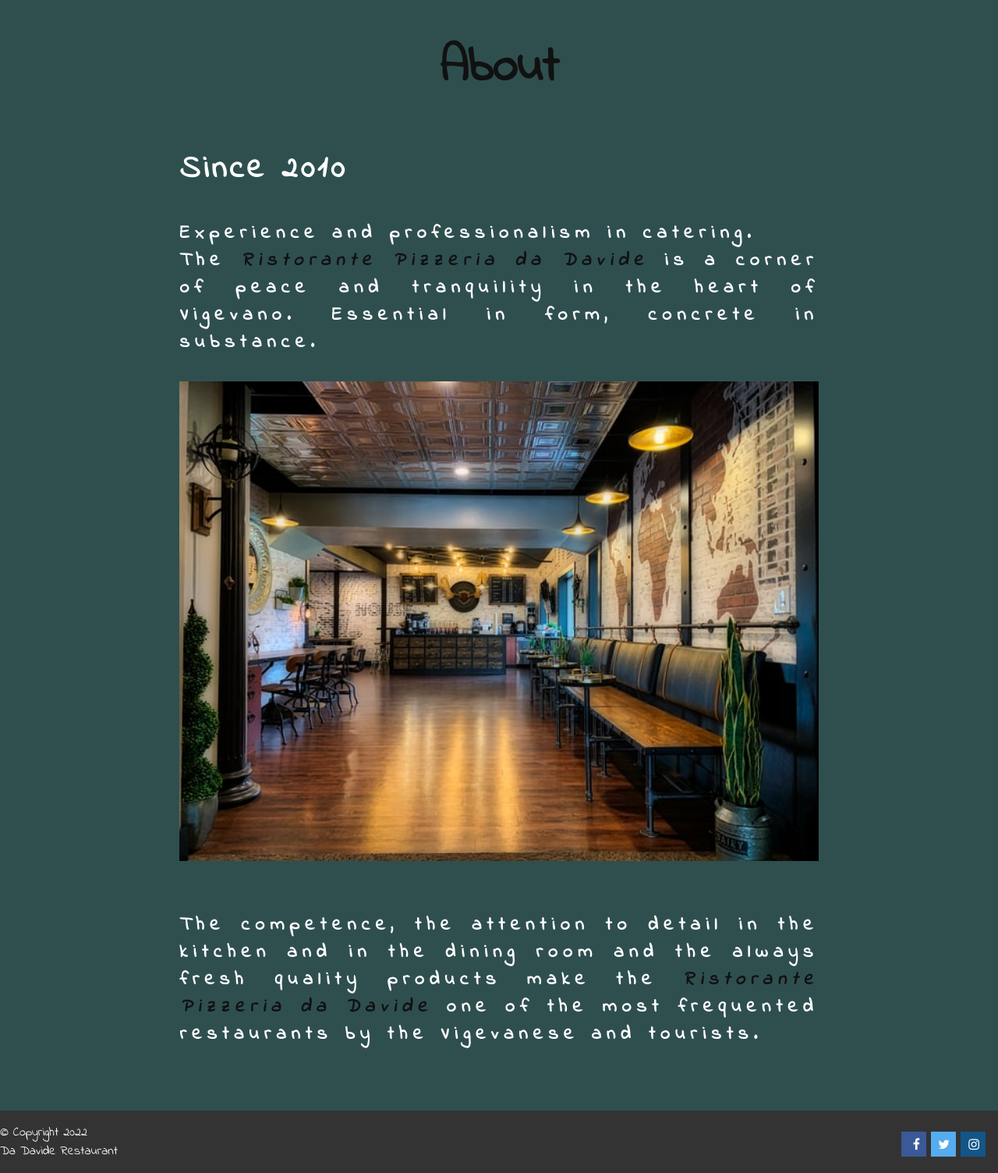
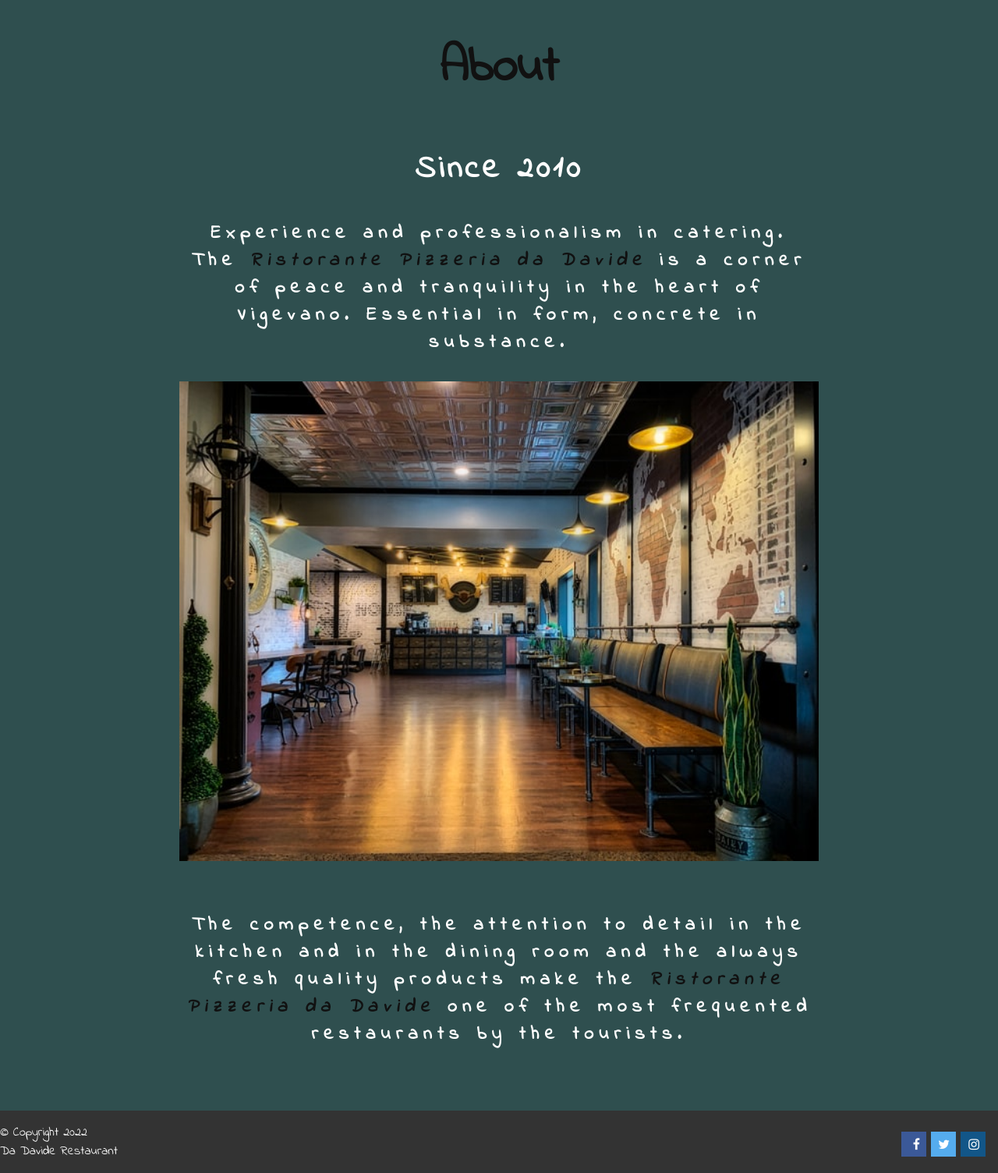
Before and after one commit to Davide-Lotito/WMT_project, a PHP site: page /pages/about.html in a window 1280 px wide. Shown: the part 317-1821 px from the top of the page at 78% size. Run offline with PHP 8.4, Linux system fonts and the light colour scheme.

Commit message:
minor changes

```diff
--- a/pages/about.html
+++ b/pages/about.html
@@ -54,8 +54,7 @@
         <img src="../images/inside/inside4.jpg" class="left-float" alt="sala restaurant" title="sala restaurant 2">
         <h4 class="right-float">The competence, the attention to detail in the kitchen and in the dining room and the always fresh quality
             products make the <em class="name">Ristorante Pizzeria da Davide</em> one of the most frequented restaurants
-            by the Vigevanese and
-            tourists.
+            by the tourists.
         </h4>
     </div>
     <footer id="footer">
--- a/style/about.css
+++ b/style/about.css
@@ -48,7 +48,7 @@
         position: relative;
         width: 80%;
         left: 10%;
-        text-align: justify;
+        text-align: center;
     }
     #bottom img{
         display: none;
@@ -59,6 +59,6 @@
         position: relative;
         width: 80%;
         left: 10%;
-        text-align: justify;
+        text-align: center;
     }
 }
```
